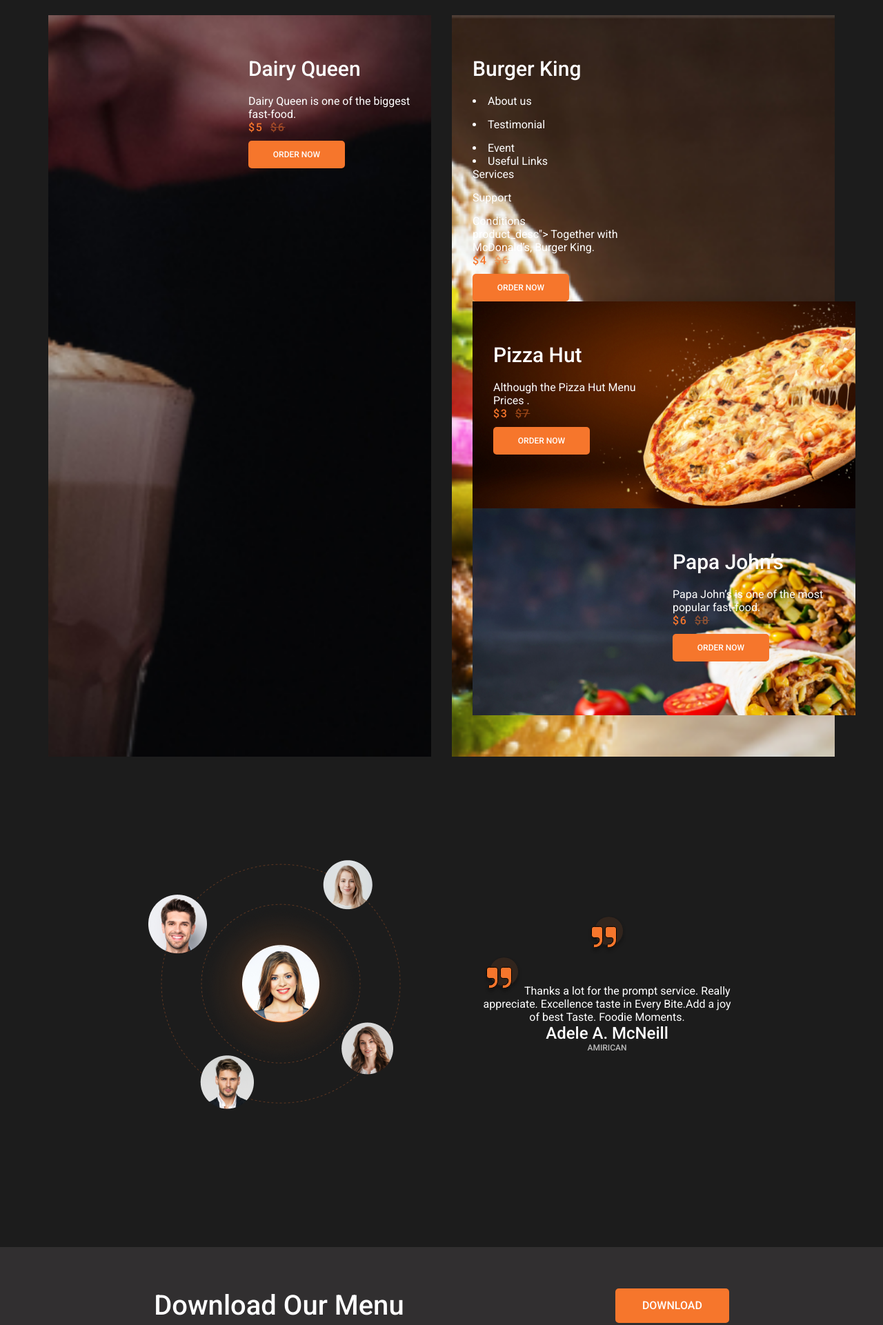
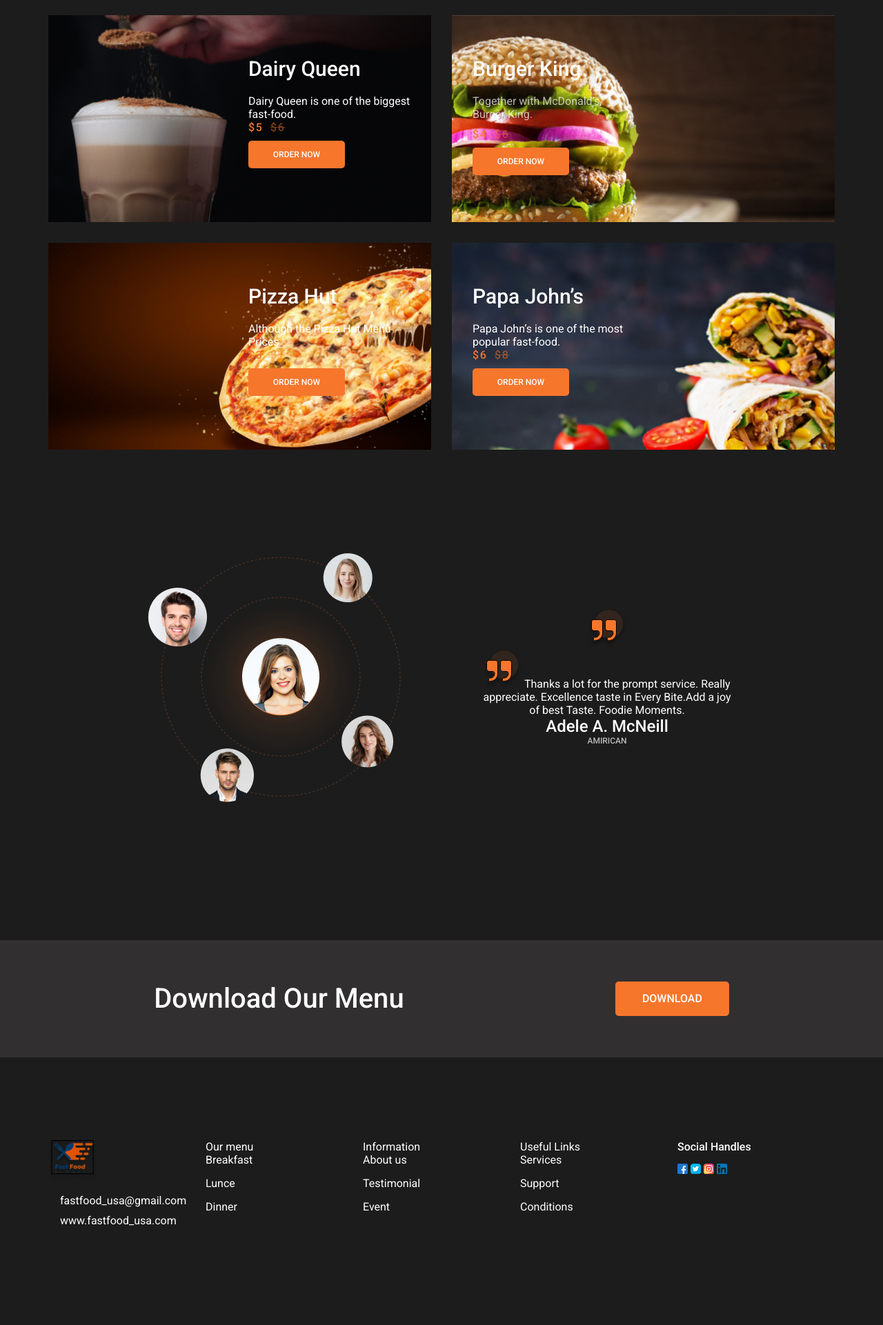
Before and after one commit to KELSI-2K/BurgerLands, a plain HTML site: page index.html in a window 1280 px wide. Shown: the part 2420-4341 px from the top of the page at 69% size. After the commit the page ends 4319 px from the top, so only its background shows below. Drawn offline with Linux system fonts and the light colour scheme.

Commit message:
first commit

```diff
--- a/index.html
+++ b/index.html
@@ -121,31 +121,9 @@
               <h4 class="product__title">
                 Burger King
               </h4>
-              <p class="  <ul class="footer__inner-list">
 
-                <li class="footer__list-item" ><a href="">About us </a> </li>
-                <li class="footer__list-item" ><a href="">Testimonial</a> </li>
-                <li class="footer__list-item" ><a href="">Event</a> </li>
 
-              </ul>
-
-            </li>
-            <li class="footer__list-title">
-              <a href="#!"> Useful Links</a>
-
-              <ul class="footer__inner-list">
-
-                <li class="footer__list-item" ><a href="">Services</a> </li>
-                <li class="footer__list-item" ><a href="">Support</a> </li>
-                <li class="footer__list-item" ><a href="">Conditions</a> </li>
-
-              </ul>
-
-            </li>
-
-          </ul>
-        </nav>
-          <div class="footer__socials">product_desc">
+            <p class="product__desc">
                 Together with McDonald’s, Burger King.
               </p>
               <span class="product__price"> $4 </span>
@@ -216,8 +194,8 @@
       <div class="container">
         <div class="footer__contacts">
           <img src="./images/icons/logo.png" alt="" class="footer__logo">
-          <a class="footer__link footer__link--mail" href="mailto:fastfood_usa@gmail.com">fastfood_usa@gmail.com</a>
-          <a href="#" class="footer__link footer__link--web"> www.fastfood_usa.com</a>
+          <a class="footer__link footer__link-mail" href="mailto:fastfood_usa@gmail.com">fastfood_usa@gmail.com</a>
+          <a href="#" class="footer__link footer__link-web"> www.fastfood_usa.com</a>
         </div>
 
         <nav class="footer__nav">
@@ -262,8 +240,21 @@
           </li>
 
         </ul>
-      </nav>
+          <ul class="footer_list">
+            <li class="footer_list--title"></li>
+          </ul>
+        </nav>
+
+
         <div class="footer__socials">
+          <p class="footer__title"> Social Handles</p>
+            <div class="footer__socials--icons">
+              <img src="./images/social/facebook 1.png" alt="" class="footer__socials-icon">
+              <img src="./images/social/twitter 1.png" alt="" class="footer__socials-icon">
+              <img src="./images/social/instagram 1.png" alt="" class="footer__socials-icon">
+              <a href=""><img src="./images/social/linkedin 1.png" alt="" class="footer__socials-icon"></a>
+
+            </div>
 
         </div>
       </div>
--- a/style.css
+++ b/style.css
@@ -737,4 +737,4 @@ img {
   }
 
 
-}body{}
+}
```
